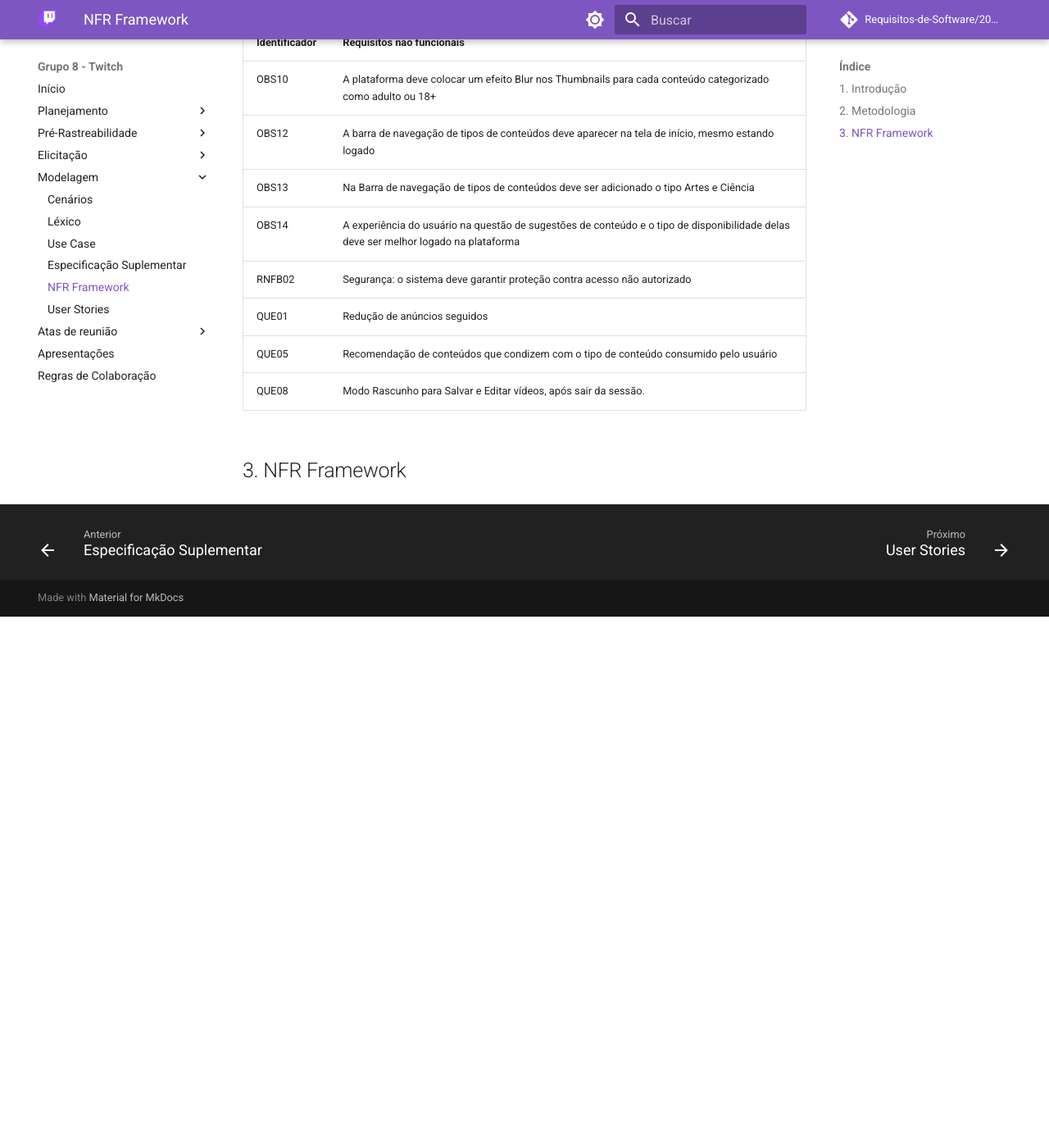
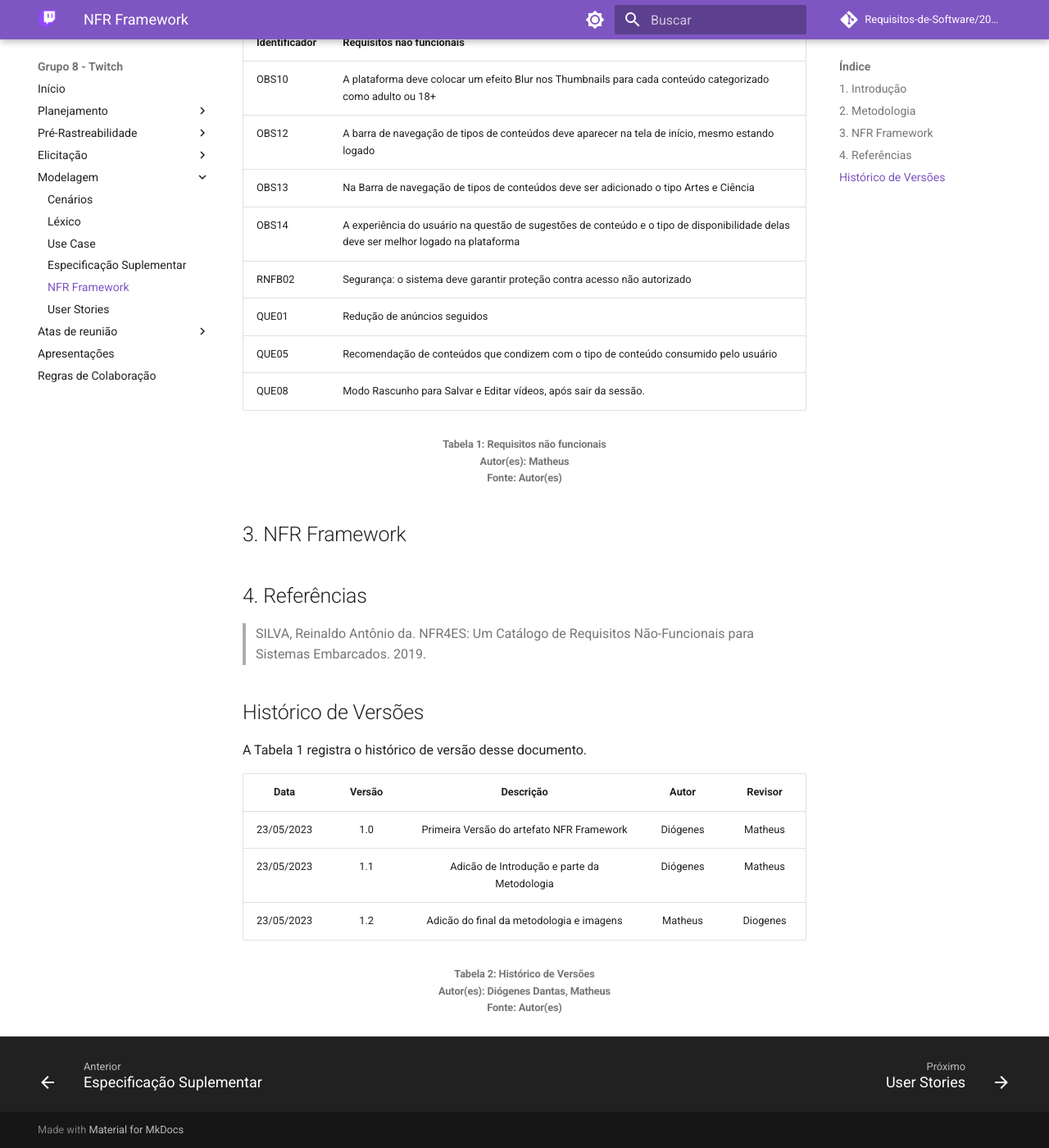
Before and after one commit to Requisitos-de-Software/2023.1-Twitch, an MkDocs documentation site: the page built from docs/modelagem/nfr.md, in a window 1280 px wide and 1400 px high, scrolled down 2084 px. Shown: the whole window at 82% size. Built offline with MkDocs 1.6.1 and Material for MkDocs 9.7.7, drawn with Linux system fonts in a browser that asks for light colours; comment, search, counter and statistics services are not loaded; before the commit the page ends 2836 px from its top, so only the background shows below that.

```diff
--- a/docs/modelagem/nfr.md
+++ b/docs/modelagem/nfr.md
@@ -71,5 +71,27 @@ Dessa forma, a partir dos requisitos não-funcionais elicitados na fase de Elici
 | QUE05 | Recomendação de conteúdos que condizem com o tipo de conteúdo consumido pelo usuário |
 | QUE08 | Modo Rascunho para Salvar e Editar vídeos, após sair da sessão.|
 
+<h6 align = "center"> Tabela 1: Requisitos não funcionais
+<br> Autor(es): Matheus
+<br>Fonte: Autor(es)</h6>
 
 ## 3. NFR Framework
+
+## 4. Referências
+
+> SILVA, Reinaldo Antônio da. NFR4ES: Um Catálogo de Requisitos Não-Funcionais para Sistemas Embarcados. 2019.
+
+## Histórico de Versões
+
+A Tabela 1 registra o histórico de versão desse documento.
+
+|**Data** | **Versão** | **Descrição** | **Autor** | **Revisor** |
+|:---: | :---: | :---: | :---: | :---: |
+| 23/05/2023 | 1.0 | Primeira Versão do artefato NFR Framework | Diógenes | Matheus |
+| 23/05/2023 | 1.1 | Adicão de Introdução e parte da Metodologia | Diógenes | Matheus |
+| 23/05/2023 | 1.2 | Adicão do final da metodologia e imagens | Matheus | Diogenes |
+
+
+<h6 align = "center"> Tabela 2: Histórico de Versões
+<br> Autor(es): Diógenes Dantas, Matheus
+<br>Fonte: Autor(es)</h6>
```
Also changed, not shown: docs/modelagem/usecase.md (+7 -2 lines), docs/modelagem/imagens/CasodeUsoUML.png (added).
